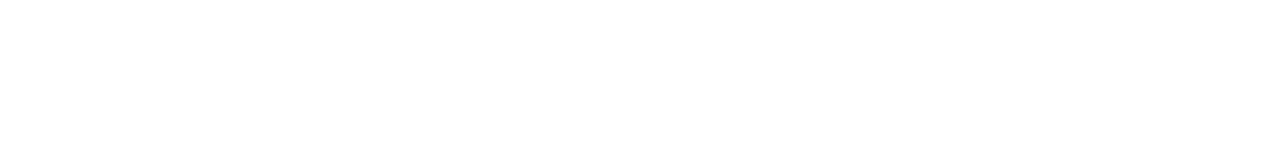
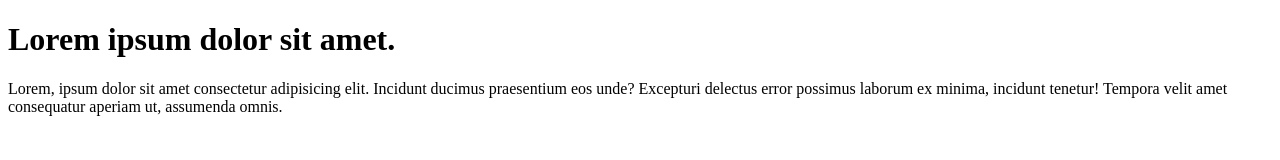
Before and after one commit to razu101312/practise, a plain HTML site: page index.html in a window 1280 px wide. Drawn offline with Linux system fonts and the light colour scheme.

Commit message:
New Code Added

```diff
--- a/index.html
+++ b/index.html
@@ -4,9 +4,12 @@
     <meta charset="UTF-8">
     <meta http-equiv="X-UA-Compatible" content="IE=edge">
     <meta name="viewport" content="width=device-width, initial-scale=1.0">
-    <title>Document</title>
+    <title>Practise</title>
 </head>
 <body>
 
+    <h1>Lorem ipsum dolor sit amet.</h1>
+    <p>Lorem, ipsum dolor sit amet consectetur adipisicing elit. Incidunt ducimus praesentium eos unde? Excepturi delectus error possimus laborum ex minima, incidunt tenetur! Tempora velit amet consequatur aperiam ut, assumenda omnis.</p>
+
 </body>
 </html>
```
